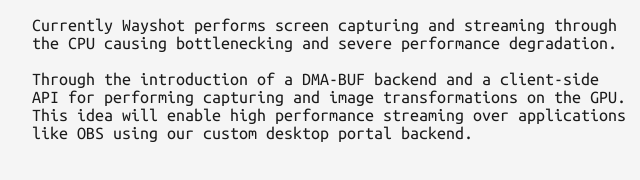
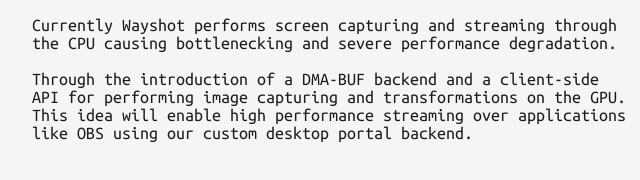
Before and after one commit to waycrate/waycrate.github.io, an Eleventy site: page outreach/gsoc/2024/idea-list.md in a window 1280 px wide. Shown: the part 1629-1809 px from the top of the page, 373-1013 px from the left. Built offline with nearby package versions, Linux system fonts and the light colour scheme; Eleventy itself is replaced by a stand-in of ours; files that its build step writes are made by us from their sources.

Commit message:
Smalll grammar change

```diff
--- a/outreach/gsoc/2024/idea-list.md
+++ b/outreach/gsoc/2024/idea-list.md
@@ -63,5 +63,5 @@ With the goal of improving user experience and bug fixing, this idea plans to in
 
 Currently Wayshot performs screen capturing and streaming through the CPU causing bottlenecking and severe performance degradation.
 
-Through the introduction of a DMA-BUF backend and a client-side API for performing capturing and image transformations on the GPU.
+Through the introduction of a DMA-BUF backend and a client-side API for performing image capturing and transformations on the GPU.
 This idea will enable high performance streaming over applications like OBS using our custom desktop portal backend.
```
